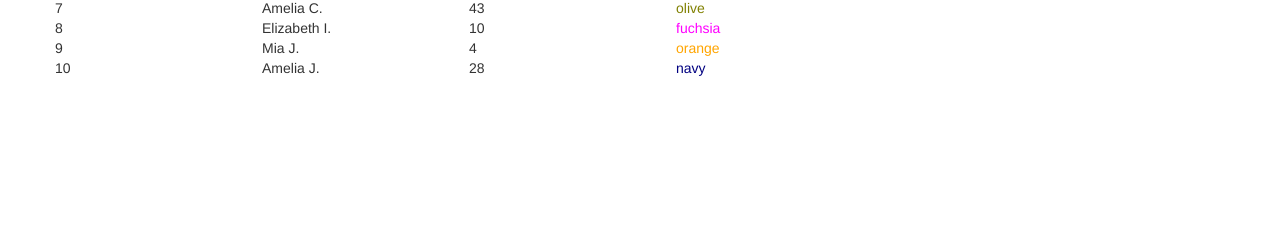
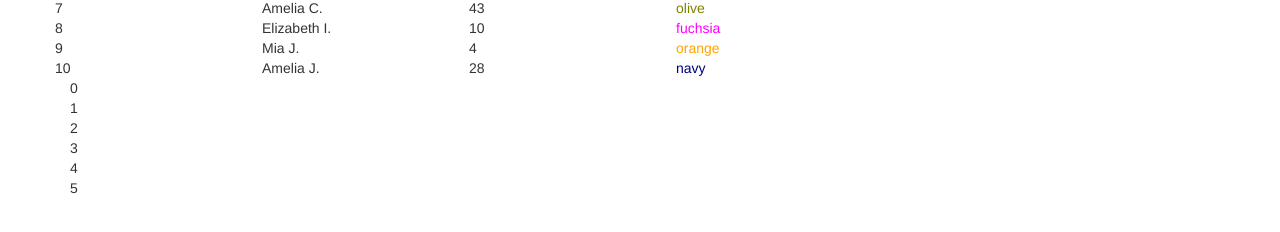
Before and after one commit to ycl26/assignment1, an Angular app: page / in a window 1280 px wide. Shown: the part 362-594 px from the top of the page. Built offline with nearby package versions, Linux system fonts and the light colour scheme.

Commit message:
add balls

```diff
--- a/src/app/app.component.html
+++ b/src/app/app.component.html
@@ -70,4 +70,16 @@
         </tr>
       </table>
     </div>
+
+
+
   </div>
+  <div class="row">
+      <span class="col-md-6">
+          <app-ball  *ngFor="let ball of rigthBalls" [ball]="ball" (delete)="onMoveRightToLeft($event)" > {{ball}}</app-ball>
+      </span>
+      <span class="col-md-6 pull-right">
+          <app-ball *ngFor="let ball of leftBalls" [ball]="ball" (delete)="onMoveLeftToRight($event)" > {{ball}}</app-ball>
+      </span>
+  </div>
+</div>
--- a/src/app/app.component.ts
+++ b/src/app/app.component.ts
@@ -17,6 +17,8 @@ export class AppComponent implements OnInit {
   pages = [];
   activePage = 0;
   order = undefined;
+  rigthBalls = [0, 1, 2 ,3 , 4 ,5 ];
+   leftBalls  = [];
 
   constructor() {
     this.users = this.createUsers();
@@ -67,6 +69,16 @@ export class AppComponent implements OnInit {
     this.startFromUser = this.activePage * this.countUserPage;
     this.endOnUser = this.startFromUser + this.countUserPage;
   }
+
+  onMoveRightToLeft(ball) {
+    this.rigthBalls = this.rigthBalls.filter( item => item !== ball);
+    this.leftBalls.push(ball);
+  }
+
+  onMoveLeftToRight(ball) {
+    this.leftBalls = this.leftBalls.filter( item => item !== ball);
+    this.rigthBalls.push(ball);
+  }
 }
 
 
--- a/src/app/app.module.ts
+++ b/src/app/app.module.ts
@@ -6,6 +6,7 @@ import { OrderByPipe } from './order-by.pipe';
 import { SearchPipe } from './search.pipe';
 import { SearchProgressPipe } from './search-progress.pipe';
 import { UsersWithMPipe } from './users-with-m.pipe';
+import { BallComponent } from './ball/ball.component';
 
 
 
@@ -15,7 +16,8 @@ import { UsersWithMPipe } from './users-with-m.pipe';
     OrderByPipe,
     SearchPipe,
     SearchProgressPipe,
-    UsersWithMPipe
+    UsersWithMPipe,
+    BallComponent
   ],
   imports: [
     BrowserModule,
--- /dev/null
+++ b/src/app/ball/ball.component.html
@@ -0,0 +1 @@
+<div class="soccer-ball"  (click)="onClick()"> {{ball}}</div>
--- /dev/null
+++ b/src/app/ball/ball.component.ts
@@ -0,0 +1,20 @@
+import { Component, OnInit, Input, Output, EventEmitter } from '@angular/core';
+
+@Component({
+  selector: 'app-ball',
+  templateUrl: './ball.component.html',
+  styleUrls: ['./ball.component.css']
+})
+export class BallComponent implements OnInit {
+ @Input() ball: string;
+ @Output() delete = new EventEmitter()
+  constructor() { }
+
+  ngOnInit() {
+  }
+
+  onClick() {
+    this.delete.emit(this.ball);
+  }
+
+}
```
Also changed, not shown: src/app/ball/ball.component.css (added).
